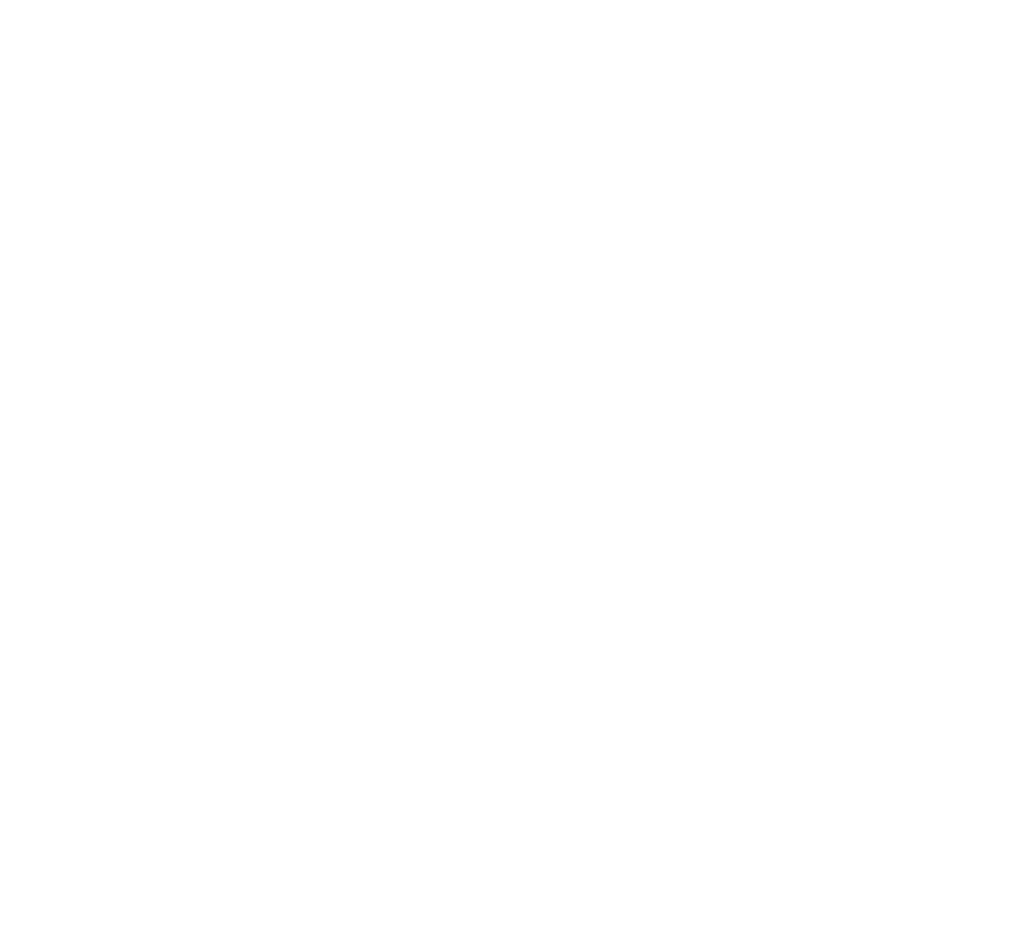
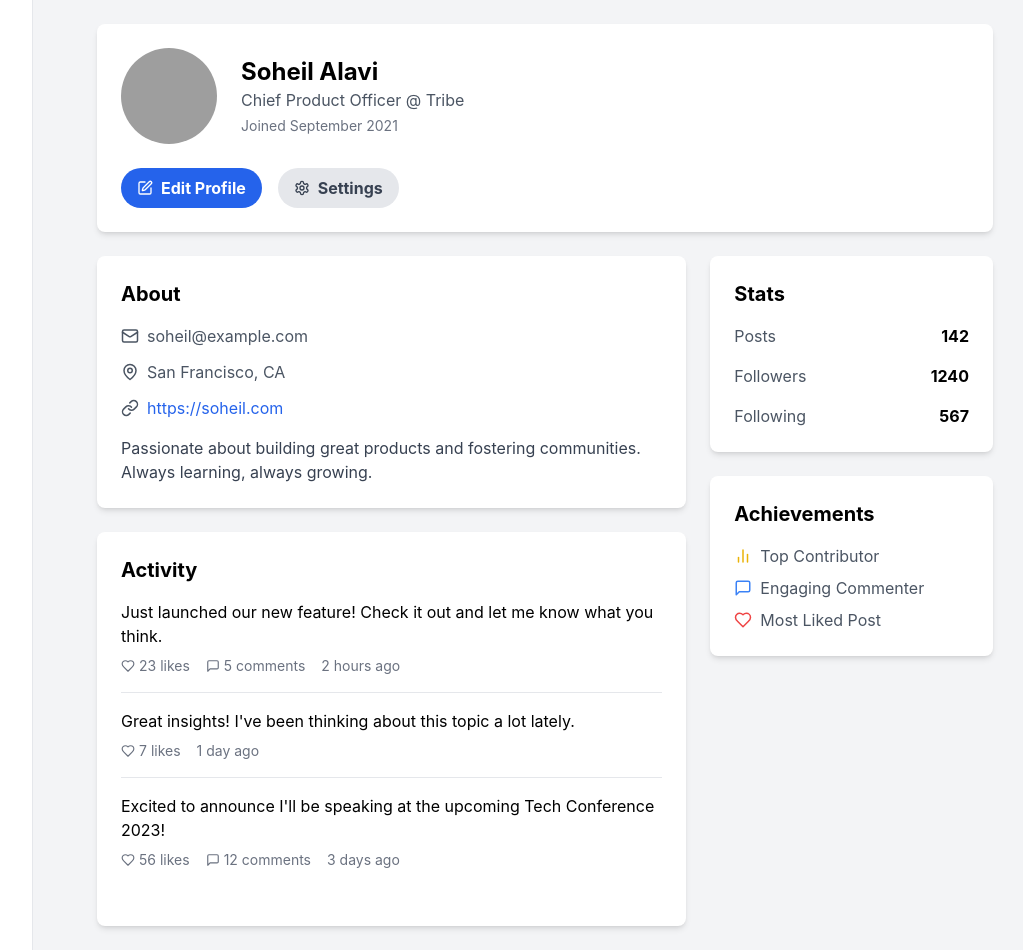
Before and after one commit to AyushDadhich07/m, a React (Create React App) app in the folder frontend/: page /profile in a window 1280 px wide. Before the commit this address had no page. Shown: the whole page, without its empty margins (223-1246 px from the left). Before the commit the page ends 800 px from the top, so only its background shows below. Built offline with nearby package versions, Linux system fonts and the light colour scheme; grey boxes are pictures that could not be loaded.

Commit message:
profile section

```diff
--- a/frontend/src/App.js
+++ b/frontend/src/App.js
@@ -5,6 +5,7 @@ import Landing from './page/landing';
 import Signup from './page/signup_page';
 import Login from './page/login_page';
 import Support from './page/support';
+import Profile from './page/profile';
 import DocumentsPage from './page/documents_page';
 import Discussion from './page/discussion';
 import AnswerQuestionsPage from './page/AnswerQuestionsPage';
@@ -26,6 +27,7 @@ function App() {
         <Route path="/signup" element={<Signup />} />
         <Route path="/login" element={<Login />} />
         <Route path="/support" element={<Support />} />
+        <Route path="/profile" element={<Profile />} />
         <Route path="/documentpage" element={<PrivateRoute element={DocumentsPage} />} />
         <Route path="/discussion" element={<PrivateRoute element={Discussion}/>}/>
         <Route path="/answer-questions" element={<PrivateRoute element={AnswerQuestionsPage} />} />
--- /dev/null
+++ b/frontend/src/components/profilesection.js
@@ -0,0 +1,134 @@
+import React, { useState, useEffect } from 'react';
+import { User, Mail, MapPin, Link as LinkIcon, Edit, Settings, BarChart2, MessageSquare, Heart } from 'lucide-react';
+
+const ProfilePage = () => {
+  const [user, setUser] = useState({
+    name: 'Soheil Alavi',
+    role: 'Chief Product Officer @ Tribe',
+    email: 'soheil@example.com',
+    location: 'San Francisco, CA',
+    website: 'https://soheil.com',
+    bio: 'Passionate about building great products and fostering communities. Always learning, always growing.',
+    joinDate: 'Joined September 2021',
+    stats: {
+      posts: 142,
+      followers: 1240,
+      following: 567
+    }
+  });
+
+  const [activities, setActivities] = useState([
+    { type: 'post', content: 'Just launched our new feature! Check it out and let me know what you think.', likes: 23, comments: 5, time: '2 hours ago' },
+    { type: 'comment', content: 'Great insights! I\'ve been thinking about this topic a lot lately.', likes: 7, time: '1 day ago' },
+    { type: 'post', content: 'Excited to announce I\'ll be speaking at the upcoming Tech Conference 2023!', likes: 56, comments: 12, time: '3 days ago' },
+  ]);
+
+  return (
+    <div className="flex flex-col md:flex-row min-h-screen bg-gray-100">
+      {/* Sidebar - you can reuse the sidebar from the QuestionList component */}
+      <aside className="w-full md:w-64 bg-white p-6 border-r">
+        {/* Sidebar content */}
+      </aside>
+
+      <main className="flex-1 p-6">
+        <div className="max-w-4xl mx-auto">
+          <header className="bg-white rounded-lg shadow-md p-6 mb-6">
+            <div className="flex flex-col md:flex-row items-center">
+              <img src="/api/placeholder/120/120" alt="Profile" className="w-24 h-24 rounded-full mb-4 md:mb-0 md:mr-6" />
+              <div className="text-center md:text-left">
+                <h1 className="text-2xl font-bold">{user.name}</h1>
+                <p className="text-gray-600">{user.role}</p>
+                <p className="text-sm text-gray-500 mt-1">{user.joinDate}</p>
+              </div>
+            </div>
+            <div className="mt-6 flex flex-wrap justify-center md:justify-start gap-4">
+              <button className="px-4 py-2 bg-blue-600 text-white font-bold rounded-full hover:bg-blue-700 flex items-center">
+                <Edit size={16} className="mr-2" /> Edit Profile
+              </button>
+              <button className="px-4 py-2 bg-gray-200 text-gray-700 font-bold rounded-full hover:bg-gray-300 flex items-center">
+                <Settings size={16} className="mr-2" /> Settings
+              </button>
+            </div>
+          </header>
+
+          <div className="grid grid-cols-1 md:grid-cols-3 gap-6">
+            <div className="md:col-span-2">
+              <section className="bg-white rounded-lg shadow-md p-6 mb-6">
+                <h2 className="text-xl font-bold mb-4">About</h2>
+                <ul className="space-y-3">
+                  <li className="flex items-center text-gray-600">
+                    <Mail size={18} className="mr-2" /> {user.email}
+                  </li>
+                  <li className="flex items-center text-gray-600">
+                    <MapPin size={18} className="mr-2" /> {user.location}
+                  </li>
+                  <li className="flex items-center text-gray-600">
+                    <LinkIcon size={18} className="mr-2" /> <a href={user.website} className="text-blue-600 hover:underline">{user.website}</a>
+                  </li>
+                </ul>
+                <p className="mt-4 text-gray-700">{user.bio}</p>
+              </section>
+
+              <section className="bg-white rounded-lg shadow-md p-6">
+                <h2 className="text-xl font-bold mb-4">Activity</h2>
+                {activities.map((activity, index) => (
+                  <div key={index} className="mb-4 pb-4 border-b last:border-b-0">
+                    <p className="mb-2">{activity.content}</p>
+                    <div className="flex items-center text-sm text-gray-500">
+                      <span className="mr-4 flex items-center">
+                        <Heart size={14} className="mr-1" /> {activity.likes} likes
+                      </span>
+                      {activity.comments && (
+                        <span className="mr-4 flex items-center">
+                          <MessageSquare size={14} className="mr-1" /> {activity.comments} comments
+                        </span>
+                      )}
+                      <span>{activity.time}</span>
+                    </div>
+                  </div>
+                ))}
+              </section>
+            </div>
+
+            <div>
+              <section className="bg-white rounded-lg shadow-md p-6 mb-6">
+                <h2 className="text-xl font-bold mb-4">Stats</h2>
+                <ul className="space-y-4">
+                  <li className="flex justify-between items-center">
+                    <span className="text-gray-600">Posts</span>
+                    <span className="font-bold">{user.stats.posts}</span>
+                  </li>
+                  <li className="flex justify-between items-center">
+                    <span className="text-gray-600">Followers</span>
+                    <span className="font-bold">{user.stats.followers}</span>
+                  </li>
+                  <li className="flex justify-between items-center">
+                    <span className="text-gray-600">Following</span>
+                    <span className="font-bold">{user.stats.following}</span>
+                  </li>
+                </ul>
+              </section>
+
+              <section className="bg-white rounded-lg shadow-md p-6">
+                <h2 className="text-xl font-bold mb-4">Achievements</h2>
+                <ul className="space-y-2">
+                  <li className="flex items-center text-gray-600">
+                    <BarChart2 size={18} className="mr-2 text-yellow-500" /> Top Contributor
+                  </li>
+                  <li className="flex items-center text-gray-600">
+                    <MessageSquare size={18} className="mr-2 text-blue-500" /> Engaging Commenter
+                  </li>
+                  <li className="flex items-center text-gray-600">
+                    <Heart size={18} className="mr-2 text-red-500" /> Most Liked Post
+                  </li>
+                </ul>
+              </section>
+            </div>
+          </div>
+        </div>
+      </main>
+    </div>
+  );
+};
+
+export default ProfilePage;
--- /dev/null
+++ b/frontend/src/page/profile.js
@@ -0,0 +1,9 @@
+import ProfilePage from "../components/profilesection";
+
+import React from "react";
+const landing=()=> {
+    return (
+        <div><ProfilePage/></div>
+    )
+}
+export default landing;
```
